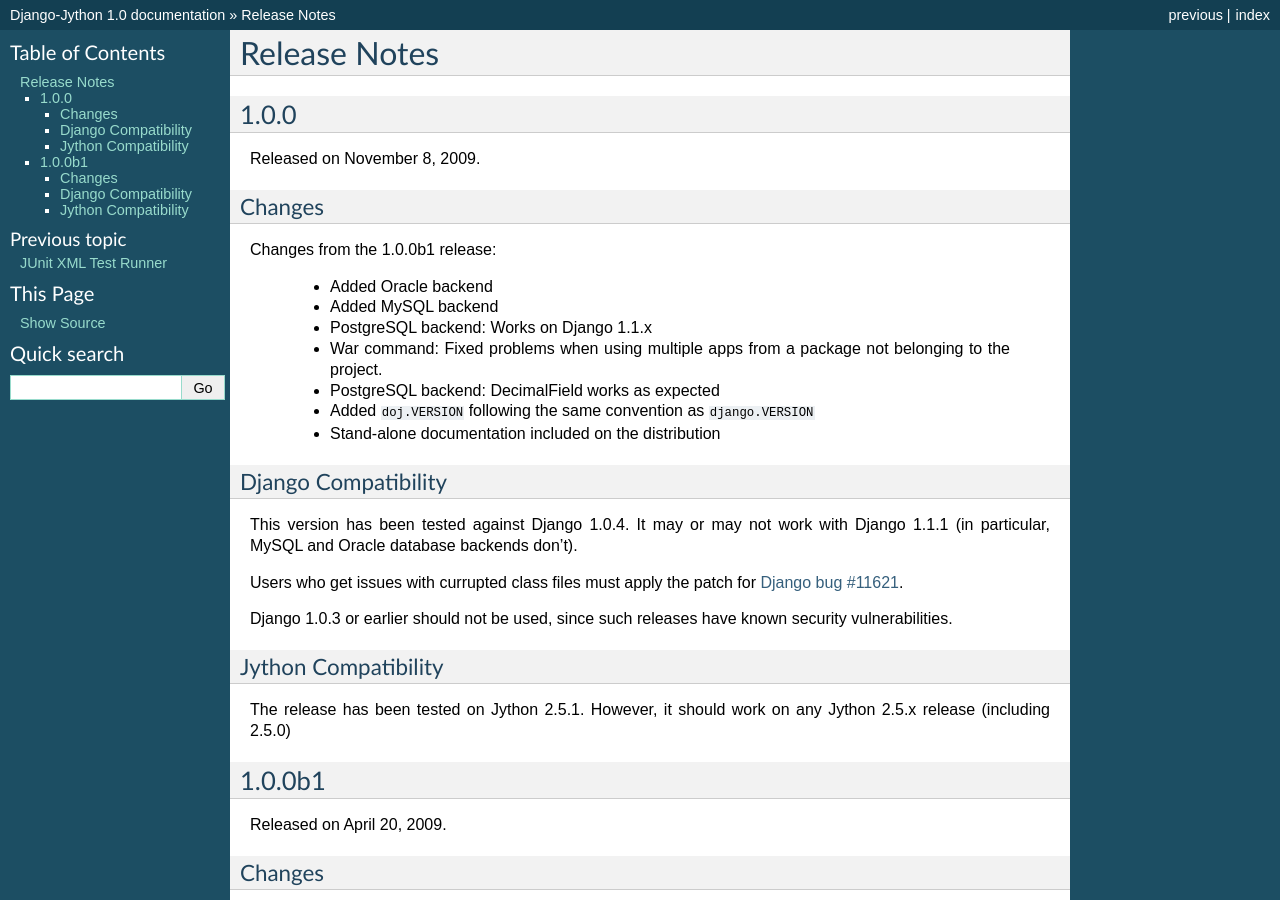
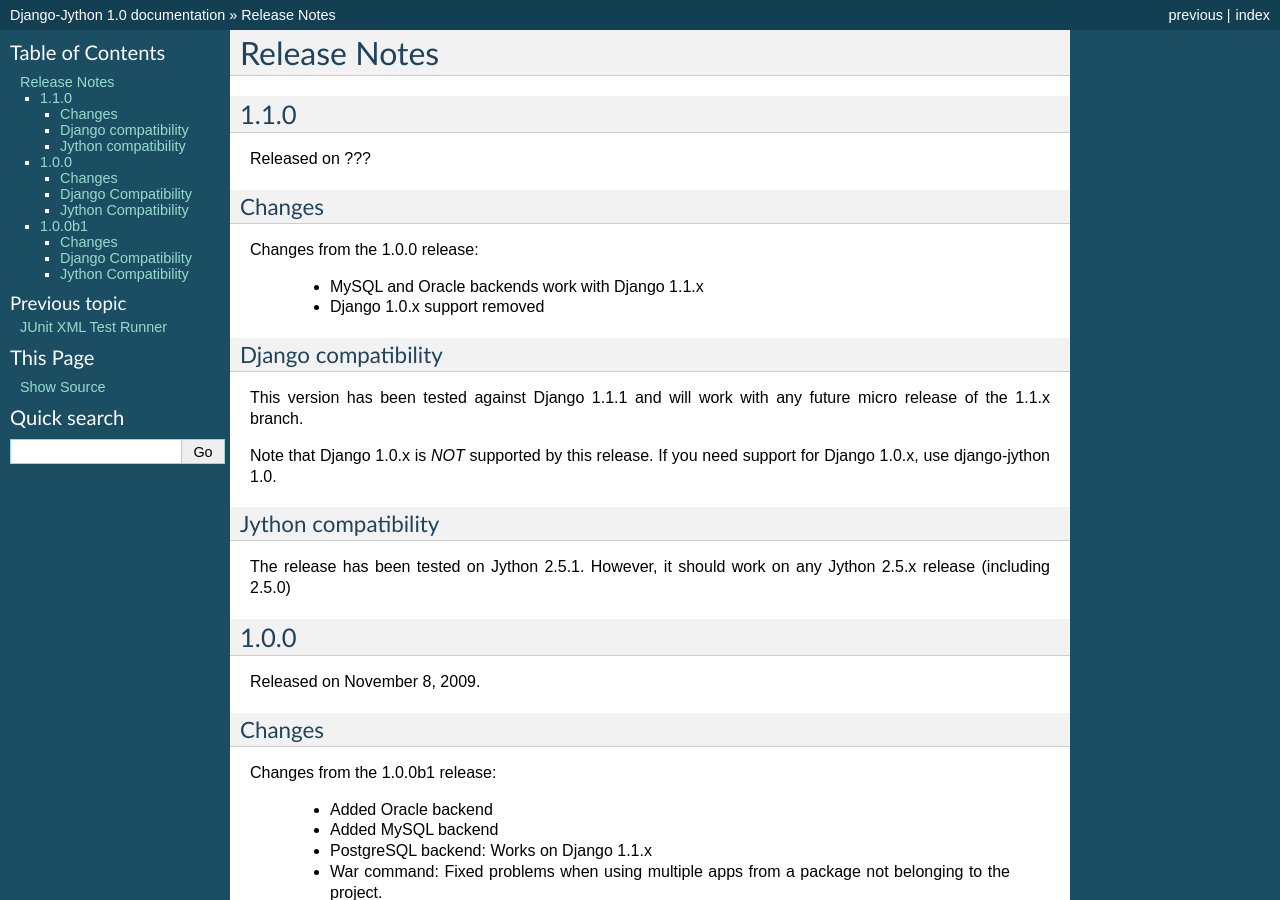
Before and after one commit to vitormazzi/django-jython, a Sphinx documentation site: the page built from docs/release-notes.rst, in a window 1280 px wide and 900 px high. Built offline with Sphinx 7.4.7, drawn with Linux system fonts in a browser that asks for light colours.

Commit message:
Release notes for 1.1.0 (so far)
git-svn-id: http://django-jython.googlecode.com/svn/trunk@151 fc56e334-f652-0410-822d-0b1548283ca8

```diff
--- a/docs/release-notes.rst
+++ b/docs/release-notes.rst
@@ -1,5 +1,33 @@
 Release Notes
 =============
+
+1.1.0
+-----
+
+Released on ???
+
+Changes
+~~~~~~~
+
+Changes from the 1.0.0 release:
+
+ - MySQL and Oracle backends work with Django 1.1.x
+ - Django 1.0.x support removed
+
+Django compatibility
+~~~~~~~~~~~~~~~~~~~~
+
+This version has been tested against Django 1.1.1 and will work with any future
+micro release of the 1.1.x branch.
+
+Note that Django 1.0.x is *NOT* supported by this release. If you need support
+for Django 1.0.x, use django-jython 1.0.
+
+Jython compatibility
+~~~~~~~~~~~~~~~~~~~~
+
+The release has been tested on Jython 2.5.1. However, it should work on any
+Jython 2.5.x release (including 2.5.0)
 
 1.0.0
 -----
@@ -7,7 +35,7 @@
 Released on November 8, 2009.
 
 Changes
-~~~~~~~~
+~~~~~~~
 
 Changes from the 1.0.0b1 release:
 
```
Also changed, not shown: 11 other files.
